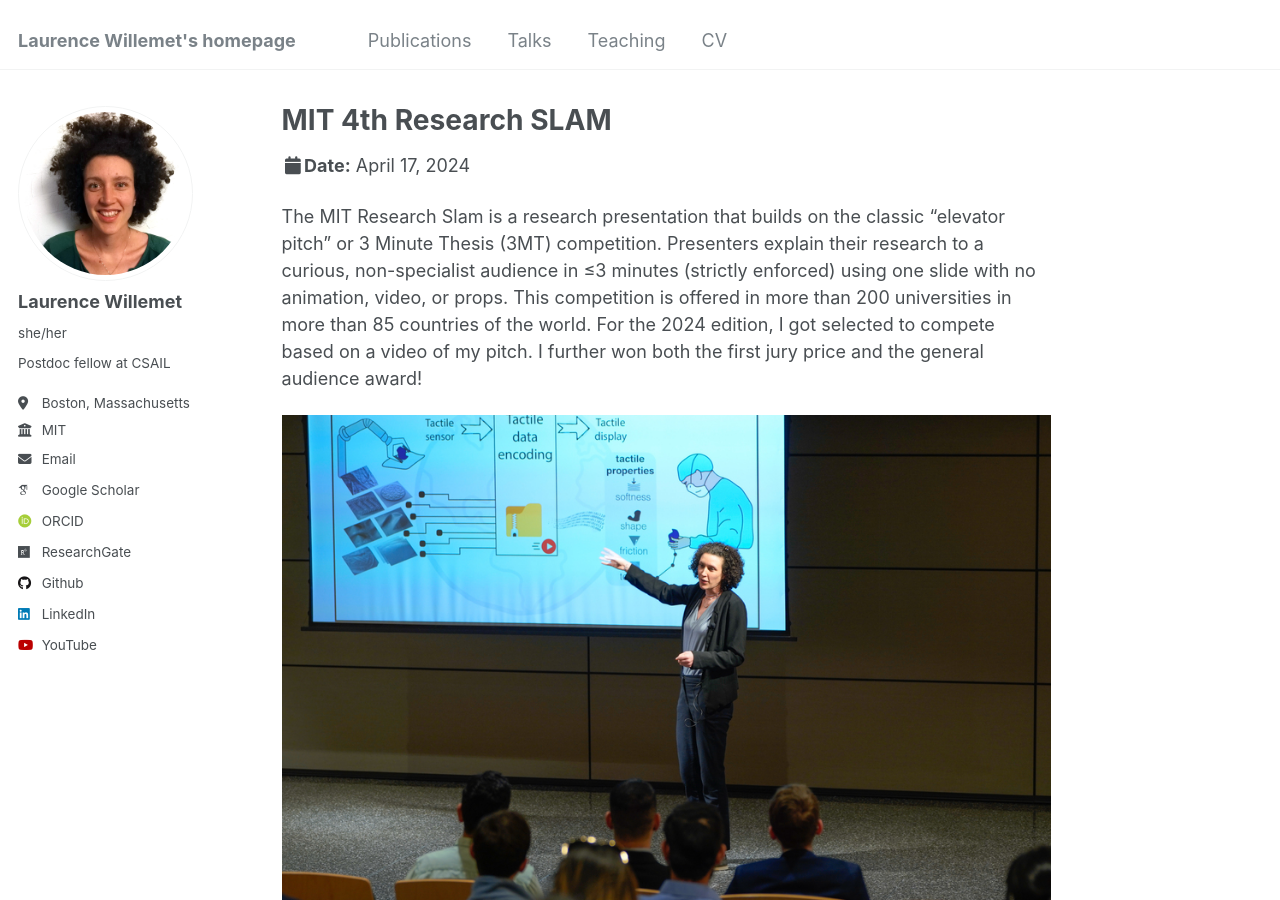
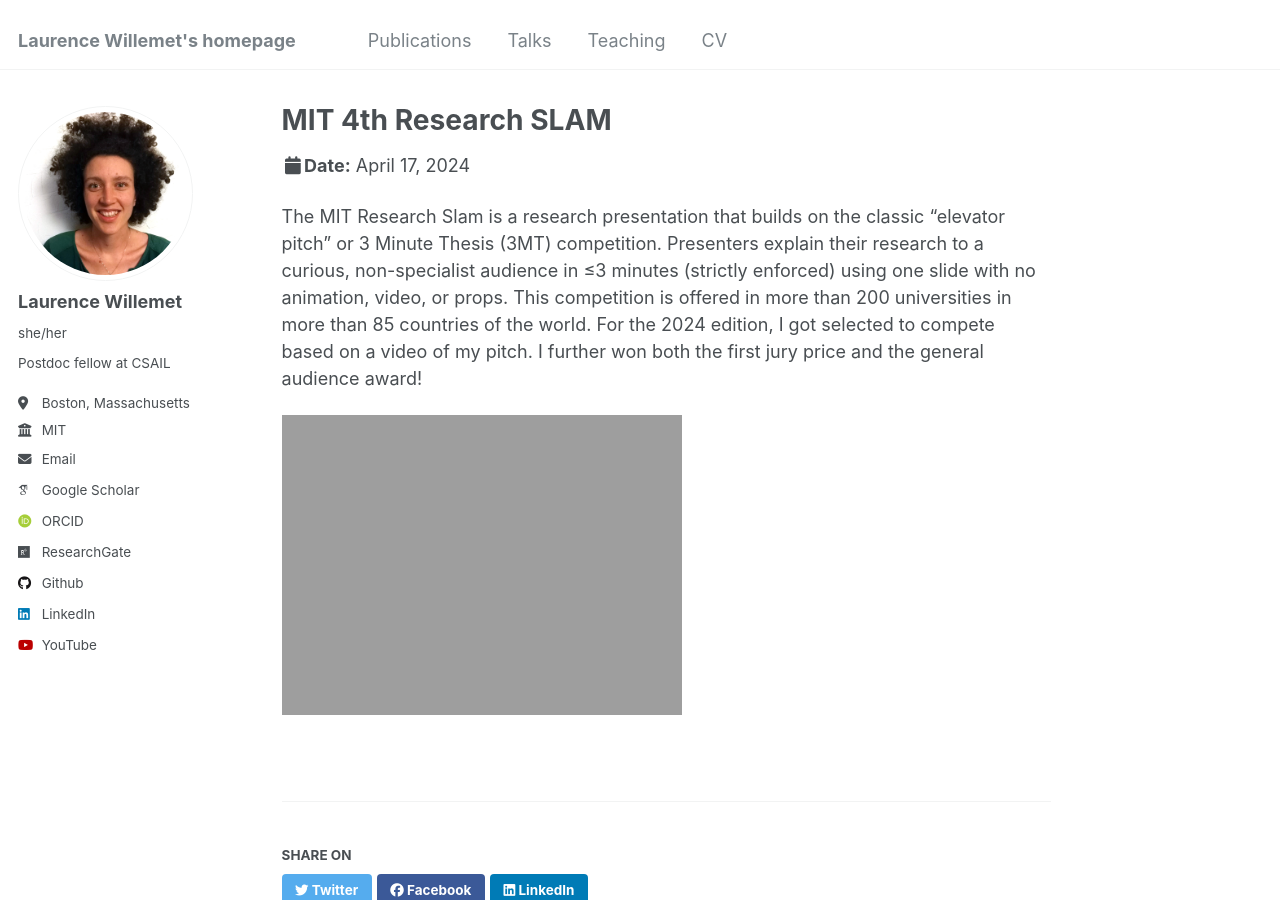
Before and after one commit to lwillemet/lwillemet.github.io, a Jekyll site: the page built from _talks/2024_research-slam.md, in a window 1280 px wide and 900 px high. Built offline with Jekyll 4.4.1, drawn with Linux system fonts in a browser that asks for light colours; some web fonts are replaced.

Commit message:
Update 2024_research-slam.md

```diff
--- a/_talks/2024_research-slam.md
+++ b/_talks/2024_research-slam.md
@@ -10,4 +10,4 @@ location: "Cambridge MA, USA"
 
 The MIT Research Slam is a research presentation that builds on the classic “elevator pitch” or 3 Minute Thesis (3MT) competition. Presenters explain their research to a curious, non-specialist audience in ≤3 minutes (strictly enforced) using one slide with no animation, video, or props. This competition is offered in more than 200 universities in more than 85 countries of the world. For the 2024 edition, I got selected to compete based on a video of my pitch. I further won both the first jury price and the general audience award!
 
-![research-slam](/images/researchslam.jpg)
+![research-slam](/images/researchslam.jpg =250x)
```
